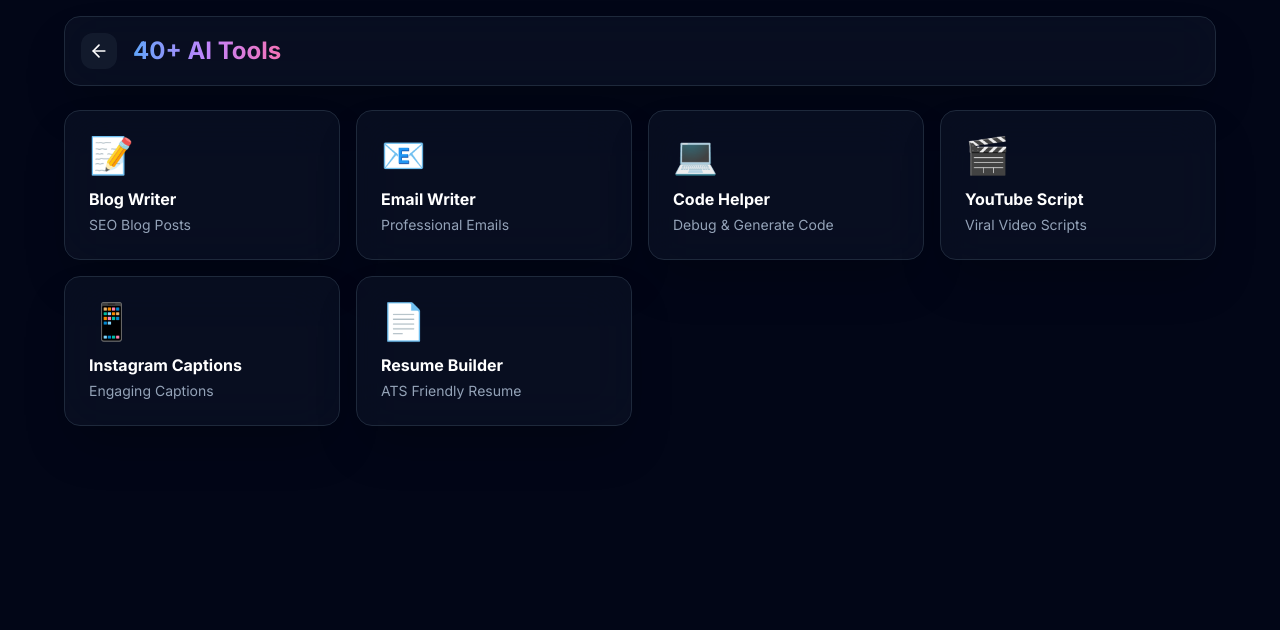
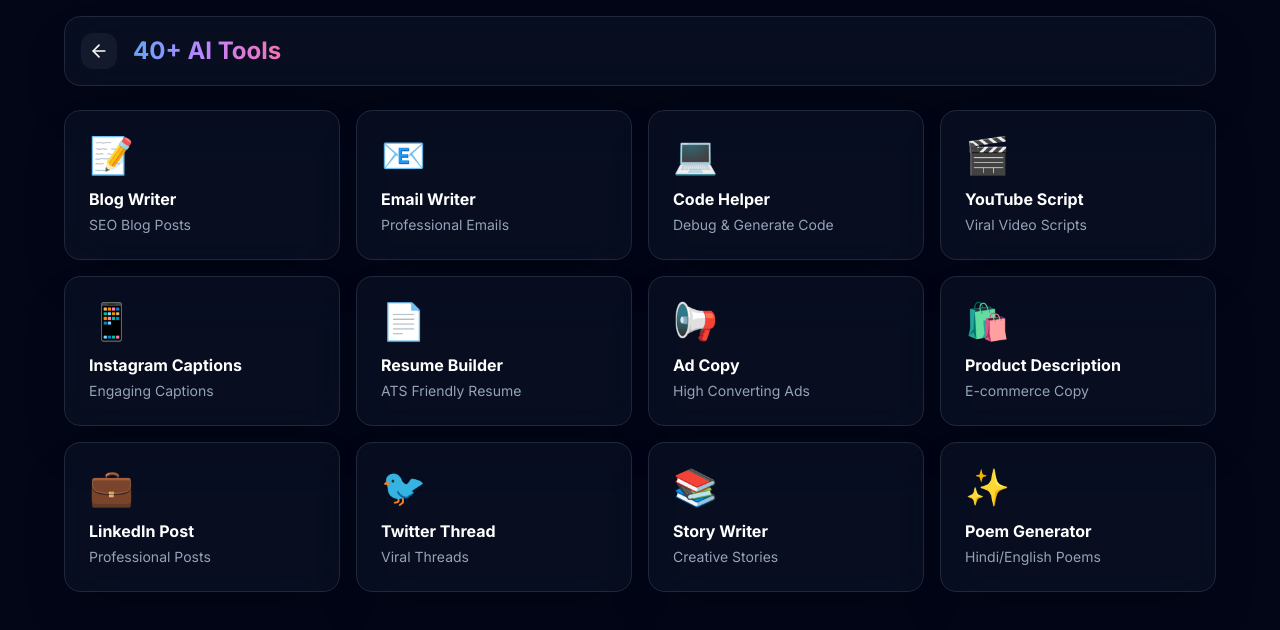
Before and after one commit to talib344/Tekro, a Next.js app: page /tools in a window 1280 px wide. Shown: the top 630 px of the page. Built offline with nearby package versions, Linux system fonts and the light colour scheme.

Commit message:
Update page.js

```diff
--- a/app/tools/page.js
+++ b/app/tools/page.js
@@ -4,13 +4,18 @@ import { ArrowLeft } from 'lucide-react'
 import { motion } from 'framer-motion'
 
 const tools = [
-  { name: 'Blog Writer', icon: '📝', desc: 'SEO Blog Posts' },
-  { name: 'Email Writer', icon: '📧', desc: 'Professional Emails' },
-  { name: 'Code Helper', icon: '💻', desc: 'Debug & Generate Code' },
-  { name: 'YouTube Script', icon: '🎬', desc: 'Viral Video Scripts' },
-  { name: 'Instagram Captions', icon: '📱', desc: 'Engaging Captions' },
-  { name: 'Resume Builder', icon: '📄', desc: 'ATS Friendly Resume' },
-  // Add 34 more tools here
+  { name: 'Blog Writer', icon: '📝', desc: 'SEO Blog Posts', slug: 'blog-writer' },
+  { name: 'Email Writer', icon: '📧', desc: 'Professional Emails', slug: 'email-writer' },
+  { name: 'Code Helper', icon: '💻', desc: 'Debug & Generate Code', slug: 'code-helper' },
+  { name: 'YouTube Script', icon: '🎬', desc: 'Viral Video Scripts', slug: 'youtube-script' },
+  { name: 'Instagram Captions', icon: '📱', desc: 'Engaging Captions', slug: 'instagram-captions' },
+  { name: 'Resume Builder', icon: '📄', desc: 'ATS Friendly Resume', slug: 'resume-builder' },
+  { name: 'Ad Copy', icon: '📢', desc: 'High Converting Ads', slug: 'ad-copy' },
+  { name: 'Product Description', icon: '🛍️', desc: 'E-commerce Copy', slug: 'product-description' },
+  { name: 'LinkedIn Post', icon: '💼', desc: 'Professional Posts', slug: 'linkedin-post' },
+  { name: 'Twitter Thread', icon: '🐦', desc: 'Viral Threads', slug: 'twitter-thread' },
+  { name: 'Story Writer', icon: '📚', desc: 'Creative Stories', slug: 'story-writer' },
+  { name: 'Poem Generator', icon: '✨', desc: 'Hindi/English Poems', slug: 'poem-generator' },
 ]
 
 export default function ToolsPage() {
@@ -19,24 +24,27 @@ export default function ToolsPage() {
       <div className="max-w-6xl mx-auto">
         <header className="glass-card rounded-2xl p-4 mb-6">
           <div className="flex items-center gap-4">
-            <Link href="/" className="p-2 rounded-xl bg-slate-800/50"><ArrowLeft size={20} /></Link>
+            <Link href="/" className="p-2 rounded-xl bg-slate-800/50 hover:bg-slate-700/50">
+              <ArrowLeft size={20} />
+            </Link>
             <h1 className="text-2xl font-bold gradient-text">40+ AI Tools</h1>
           </div>
         </header>
 
         <div className="grid grid-cols-2 md:grid-cols-3 lg:grid-cols-4 gap-4">
           {tools.map((tool, i) => (
+            <Link href={`/tools/${tool.slug}`} key={i}>
               <motion.div
-              key={i}
                 initial={{ opacity: 0, scale: 0.9 }}
                 animate={{ opacity: 1, scale: 1 }}
                 transition={{ delay: i * 0.05 }}
-              className="glass-card rounded-2xl p-6 hover:shadow-purple-500/20 hover:scale-105 transition-all cursor-pointer"
+                className="glass-card rounded-2xl p-6 hover:shadow-purple-500/20 hover:scale-105 transition-all cursor-pointer h-full"
               >
                 <div className="text-4xl mb-3">{tool.icon}</div>
                 <h3 className="font-bold mb-1">{tool.name}</h3>
                 <p className="text-sm text-slate-400">{tool.desc}</p>
               </motion.div>
+            </Link>
           ))}
         </div>
       </div>
```
Lines whose indentation alone changed are shown as unchanged.
